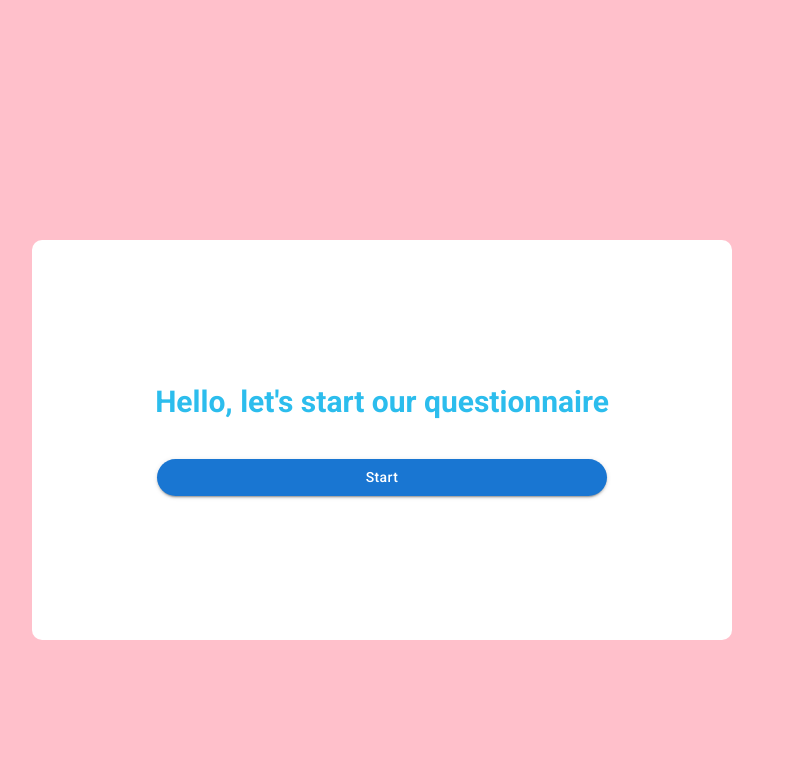
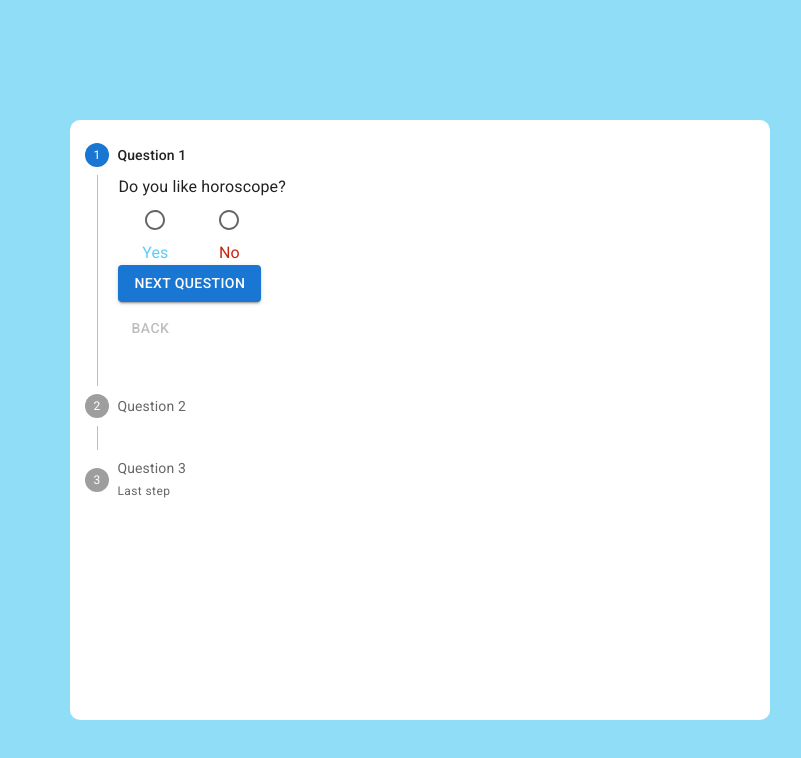
Before and after one commit to TatsianaKedrova/questionnare-app, a React (Create React App) app: page / in a window 1280 px wide. Shown: the top 758 px of the page, without its empty margins (352-1153 px from the left). Built offline with nearby package versions, Linux system fonts and the light colour scheme.

Commit message:
feat(vers-0.1): first question feature completed

```diff
--- a/src/App.tsx
+++ b/src/App.tsx
@@ -1,11 +1,13 @@
 import React from "react";
 import MainPage from "./components/mainPage/MainPage";
 import Greeting from "./components/mainPage/Greeting";
+import FirstQuestion from "./components/questions/FirstQuestion";
+import Questions from "./components/questions/Questions";
 
 const App = () => {
   return (
     <MainPage>
-      <Greeting />
+      <Questions />
     </MainPage>
   );
 };
--- a/src/bll/questionsReducer.ts
+++ b/src/bll/questionsReducer.ts
@@ -1,17 +1,39 @@
 import { createSlice, PayloadAction } from "@reduxjs/toolkit";
 
-const initialState = {};
+// export type YesNo = "yes" | "no" | "";
+
+type InitialStateType = {
+  questionsCount: number;
+  isBelieveInHoroscope: string;
+  birthDate: string;
+  horoscopeSign: string;
+};
+
+const initialState: InitialStateType = {
+  questionsCount: 3,
+  isBelieveInHoroscope: "",
+  birthDate: "",
+  horoscopeSign: "",
+};
 
 export const questionnaireSlice = createSlice({
   name: "questions",
   initialState,
-  reducers: {},
+  reducers: {
+    setDoesBelieveInHoroscope(
+      state,
+      action: PayloadAction<{ isBelieveInHoroscope: string }>
+    ) {
+      console.log("inside dispatch method");
+
+      state.isBelieveInHoroscope = action.payload.isBelieveInHoroscope;
+    },
+  },
 });
 
-export const {} = questionnaireSlice.actions;
+export const { setDoesBelieveInHoroscope } = questionnaireSlice.actions;
 
 export const questionsReducer = questionnaireSlice.reducer;
-
 
 // reducers: {
 //     incrementItem(state, action: PayloadAction<{ id: string }>) {
--- a/src/components/mainPage/MainPage.tsx
+++ b/src/components/mainPage/MainPage.tsx
@@ -3,49 +3,19 @@ import React, { ReactElement } from "react";
 
 const MainPage = ({ children }: { children: JSX.Element }): ReactElement => {
   return (
-    <Box sx={{ backgroundColor: "pink", height: "100vh" }}>
+    <Box sx={{ backgroundColor: "#8FDDF7", height: "100vh" }}>
       <Box
         sx={{
           position: "absolute",
-          top: "30%",
-          left: "30%",
+          top: "15%",
+          left: "33%",
           width: "700px",
-          height: "400px",
+          height: "600px",
           backgroundColor: "white",
           borderRadius: "10px",
         }}
       >
         {children}
-        {/* <Box
-          sx={{
-            display: "flex",
-            flexDirection: "column",
-            justifyContent: "center",
-            alignItems: "center",
-            height: "inherit",
-          }}
-        >
-          <Typography
-            variant="h3"
-            fontSize="30px"
-            fontWeight="bold"
-            color={"#2CBDED"}
-          >
-            Hello, let's start our questionnaire
-          </Typography>
-          <Button
-            variant="contained"
-            sx={{
-              textTransform: "none",
-              width: "450px",
-              borderRadius: "20px",
-              mt: "40px",
-            }}
-            onClick={() => alert("We are here")}
-          >
-            Start
-          </Button>
-        </Box> */}
       </Box>
     </Box>
   );
--- a/src/components/questions/FirstQuestion.tsx
+++ b/src/components/questions/FirstQuestion.tsx
@@ -1,9 +1,54 @@
-import React from 'react'
+import { Box, Button, FormControlLabel, RadioGroup } from "@mui/material";
+import React, { ChangeEvent } from "react";
+import Radio from "@mui/material/Radio";
 
-const FirstQuestion = () => {
+type FirstQuestionType = {
+  error: boolean;
+  handleRadioChange: (
+    event: ChangeEvent<
+      HTMLInputElement | HTMLTextAreaElement | HTMLSelectElement
+    >
+  ) => void;
+  handleNext: () => void;
+  radioValue: string;
+};
+
+const FirstQuestion: React.FC<FirstQuestionType> = ({
+  error,
+  handleRadioChange,
+  handleNext,
+  radioValue,
+}) => {
   return (
-    <div>FirstQuestion</div>
-  )
-}
+    <>
+      <RadioGroup
+        row
+        aria-labelledby="demo-error-radios"
+        name="horoscope"
+        value={radioValue}
+        onChange={handleRadioChange}
+      >
+        <FormControlLabel
+          value="yes"
+          control={<Radio />}
+          label="Yes"
+          labelPlacement="bottom"
+          sx={{ color: "#59CDF3" }}
+        />
+        <FormControlLabel
+          value="no"
+          control={<Radio color={"error"} />}
+          label="No"
+          labelPlacement="bottom"
+          sx={{ color: "#C6250D" }}
+        />
+      </RadioGroup>
+      {error && <Box sx={{ color: "#C6250D" }}>Please select an option!</Box>}
+      <Button variant="contained" onClick={handleNext}>
+        Next Question
+      </Button>
+    </>
+  );
+};
 
 export default FirstQuestion;
--- /dev/null
+++ b/src/components/questions/Questions.tsx
@@ -0,0 +1,136 @@
+import React, { ChangeEvent, useState } from "react";
+import Box from "@mui/material/Box";
+import Stepper from "@mui/material/Stepper";
+import Step from "@mui/material/Step";
+import StepLabel from "@mui/material/StepLabel";
+import StepContent from "@mui/material/StepContent";
+import Button from "@mui/material/Button";
+import Paper from "@mui/material/Paper";
+import Typography from "@mui/material/Typography";
+import FirstQuestion from "./FirstQuestion";
+import { useDispatch, useSelector } from "react-redux";
+import { RootStateType } from "../../bll/store";
+import { setDoesBelieveInHoroscope } from "../../bll/questionsReducer";
+
+const Questions = () => {
+  const steps = [
+    {
+      label: "Question 1",
+      description: `Do you like horoscope?`,
+    },
+    {
+      label: "Question 2",
+      description: "What is your birth date?",
+    },
+    {
+      label: "Question 3",
+      description: `Choose your horoscope from the list.`,
+    },
+  ];
+
+  const [activeStep, setActiveStep] = React.useState(0);
+  const [error, setError] = useState(false);
+  const [value, setValue] = useState<string>("");
+
+  //redux state
+  const believeValue = useSelector<RootStateType, string>(
+    (state) => state.questReducer.isBelieveInHoroscope
+  );
+  const dispatch = useDispatch();
+
+  const handleRadioChange = (
+    event: ChangeEvent<
+      HTMLInputElement | HTMLTextAreaElement | HTMLSelectElement
+    >
+  ) => {
+    setValue(event.target.value);
+    setError(false);
+  };
+
+  const handleNext = () => {
+    if (activeStep === 0) {
+      if (!value) {
+        setError(true);
+        console.log("there is error cos option is not chosen");
+      } else {
+        dispatch(setDoesBelieveInHoroscope({ isBelieveInHoroscope: value }));
+        setActiveStep((prevActiveStep) => prevActiveStep + 1);
+      }
+    } else if (activeStep === 1) {
+    } else if (activeStep === 2) {
+    } else {
+      return;
+    }
+  };
+
+  console.log("believeValue: ", believeValue);
+
+  const handleBack = () => {
+    setActiveStep((prevActiveStep) => prevActiveStep - 1);
+  };
+
+  const handleReset = () => {
+    setActiveStep(0);
+  };
+
+  return (
+    <Box
+      sx={{ maxWidth: "inherit", height: "inherit", ml: "15px", mt: "15px" }}
+    >
+      <Stepper activeStep={activeStep} orientation="vertical">
+        {steps.map((step, index) => (
+          <Step key={step.label}>
+            <StepLabel
+              optional={
+                index === 2 ? (
+                  <Typography variant="caption">Last step</Typography>
+                ) : null
+              }
+            >
+              {step.label}
+            </StepLabel>
+            <StepContent>
+              <Typography>{step.description}</Typography>
+              {index === 0 && (
+                <FirstQuestion
+                  error={error}
+                  handleRadioChange={handleRadioChange}
+                  handleNext={handleNext}
+                  radioValue={value}
+                />
+              )}
+              <Box sx={{ mb: 2 }}>
+                <div>
+                  {/* <Button
+                    variant="contained"
+                    onClick={handleNext}
+                    sx={{ mt: 1, mr: 1 }}
+                  >
+                    {index === steps.length - 1 ? "Finish" : "Continue"}
+                  </Button> */}
+                  <Button
+                    disabled={index === 0}
+                    onClick={handleBack}
+                    sx={{ mt: 1, mr: 1 }}
+                  >
+                    Back
+                  </Button>
+                </div>
+              </Box>
+            </StepContent>
+          </Step>
+        ))}
+      </Stepper>
+      {activeStep === steps.length && (
+        <Paper square elevation={0} sx={{ p: 3 }}>
+          <Typography>All steps completed - you&apos;re finished</Typography>
+          <Button onClick={handleReset} sx={{ mt: 1, mr: 1 }}>
+            Reset
+          </Button>
+        </Paper>
+      )}
+    </Box>
+  );
+};
+
+export default Questions;
```
